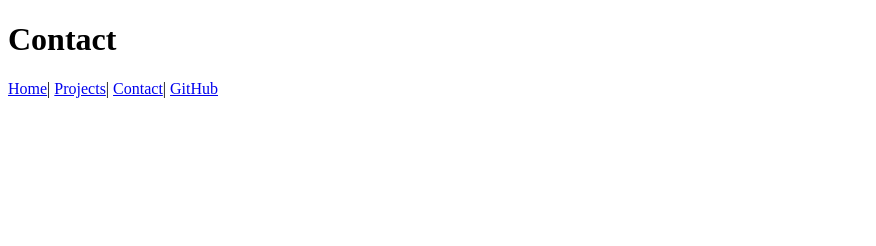
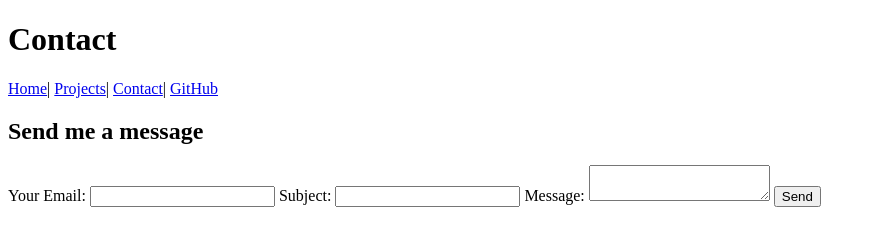
Before and after one commit to hangyizhao949/portfolio, a plain HTML site: page contact/index.html in a window 1280 px wide. Shown: the whole page, without its empty margins (0-876 px from the left). Drawn offline with Linux system fonts and the light colour scheme.

Commit message:
Update contact form

```diff
--- a/contact/index.html
+++ b/contact/index.html
@@ -15,6 +15,23 @@
         <a href="../contact/index.html">Contact</a>|
         <a href="https://github.com/hangyizhao949" target="_blank">GitHub</a>
     </nav>
+    <h2>Send me a message</h2>
+    <form action="mailto:haz124@ucsd.edu" method="POST" enctype="text/plain">
+        <label>
+            Your Email:
+            <input name="email" type="email" required>
+        </label>
+        <label>
+            Subject:
+            <input name="subject">
+        </label>
+        <label>
+            Message:
+            <textarea name="body"></textarea>
+        </label>
+        <button>Send</button>
+    </form>
+
 </body>
 
 </html>
```
